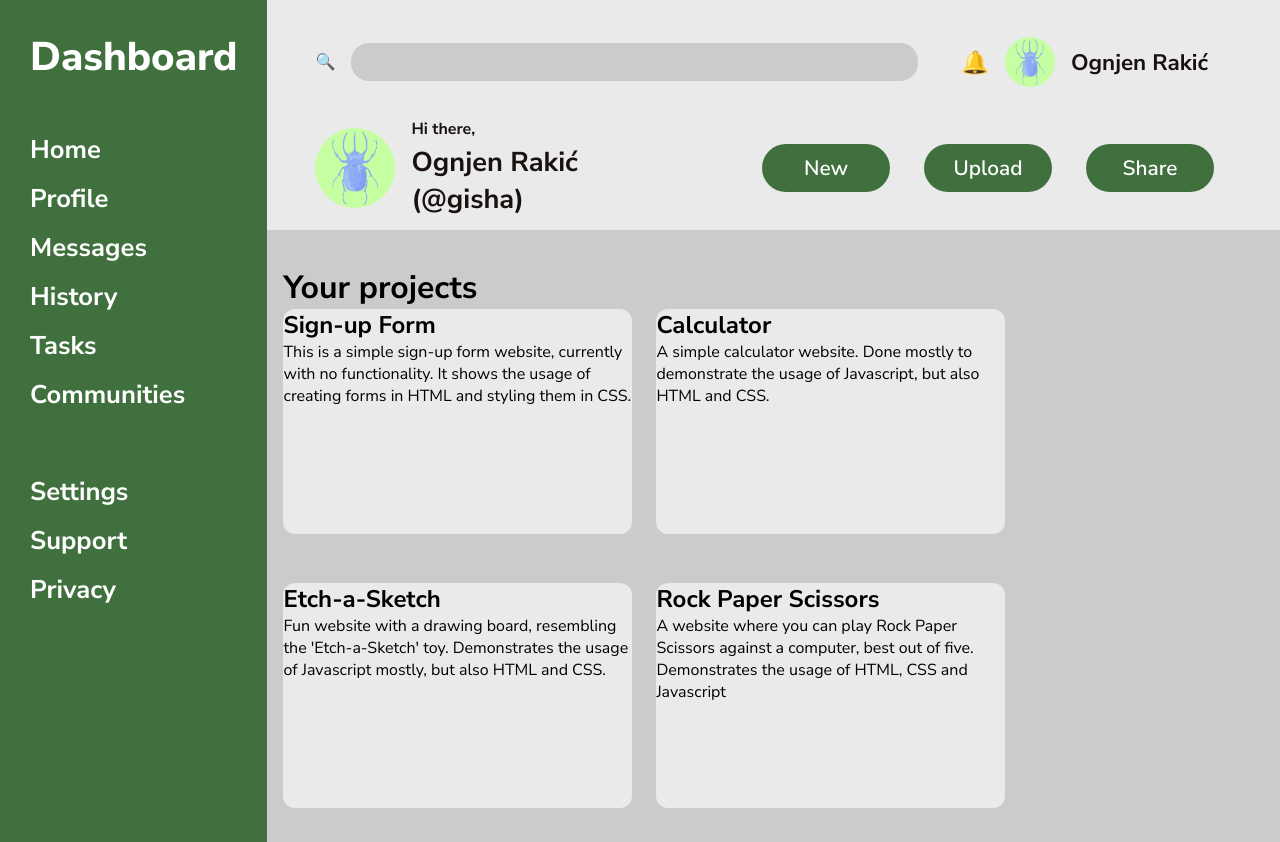
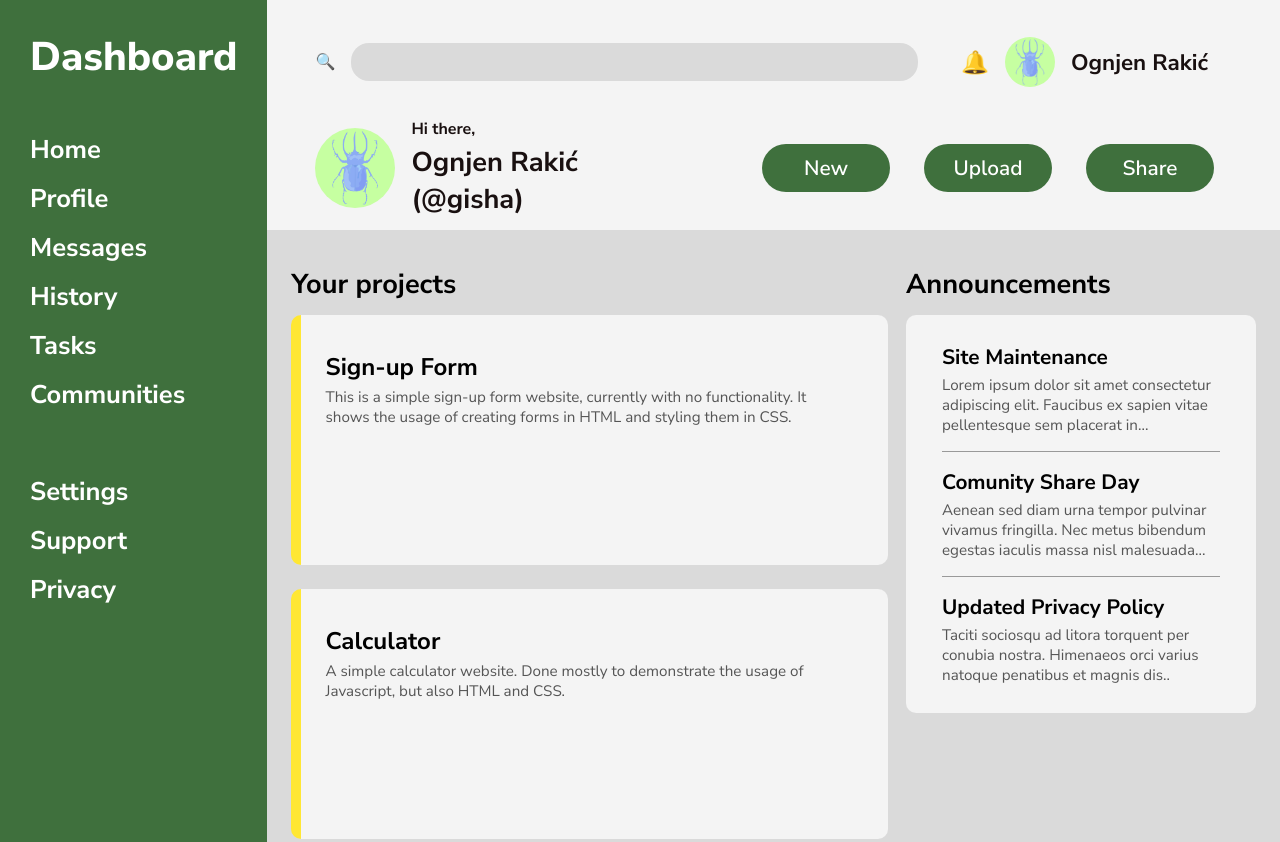
Before and after one commit to gisha313/admin-dashboard, a plain HTML site: page index.html in a window 1280 px wide. Shown: the top 842 px of the page. Drawn offline with Linux system fonts and the light colour scheme.

Commit message:
Add announs content and style it, chng some styles

```diff
--- a/index.html
+++ b/index.html
@@ -119,7 +119,31 @@
                 </div>
             </div>
         </div>
-        <div class="announcements"></div>
+        <div class="announcements">
+            <h1>Announcements</h1>
+            <div class="card-container">
+                <div class="card">
+                    <div class="announcement">
+                        <h2>Site Maintenance</h2>
+                        <p>Lorem ipsum dolor sit amet consectetur adipiscing elit. Faucibus ex sapien vitae pellentesque
+                            sem
+                            placerat in...</p>
+                    </div>
+                    <div class="announcement">
+                        <h2>Comunity Share Day</h2>
+                        <p>Aenean sed diam urna tempor pulvinar vivamus fringilla. Nec metus bibendum egestas iaculis
+                            massa
+                            nisl malesuada...</p>
+                    </div>
+                    <div class="announcement">
+                        <h2>Updated Privacy Policy</h2>
+                        <p>Taciti sociosqu ad litora torquent per conubia nostra. Himenaeos orci varius natoque
+                            penatibus et
+                            magnis dis..</p>
+                    </div>
+                </div>
+            </div>
+        </div>
         <div class="trending"></div>
     </main>
 </body>
--- a/style.css
+++ b/style.css
@@ -8,8 +8,8 @@
   --green-main: #3f703d;
   --yellow: #ffe733;
   --dark-font: #191010;
-  --dark-grey: #cbcbcb;
-  --light-grey: #eaeaea;
+  --dark-grey: #dadada;
+  --light-grey: #f4f4f4;
 
   --profile-pic-small-size: 50px;
   --profile-pic-big-size: 80px;
@@ -150,29 +150,64 @@ ul {
   background: var(--dark-grey);
   display: grid;
   grid-template-columns: minmax(250px, 3fr) 1fr;
-  grid-template-rows: 1fr 1fr;
+  grid-auto-rows: 1fr;
   gap: 18px;
-  padding: 36px 16px;
+  padding: 36px 24px;
 }
 
 .projects {
   grid-row: 1 / 3;
+}
+
+.content > div {
   display: flex;
   flex-direction: column;
+  gap: 12px;
+}
+
+.content h1 {
+  font-size: 1.7rem;
 }
 
 .card-container {
   display: grid;
-  grid-template-columns: repeat(auto-fill, minmax(300px, 1fr));
-  grid-auto-rows: 250px;
+  grid-template-columns: repeat(auto-fill, minmax(350px, 1fr));
+  grid-auto-rows: max-content;
   gap: 24px;
   flex: 1;
 }
 
 .card {
   background: var(--light-grey);
-  border-radius: 12px;
-  height: 225px;
+  border-radius: 10px;
+}
+
+.projects .card {
+  padding: 36px 36px 36px 24px;
+  height: 250px;
+  border-left: 10px solid var(--yellow);
+}
+
+.card p {
+  color: #555;
+  font-size: 0.95rem;
+  padding-top: 4px;
+}
+
+.announcements .card {
+  padding: 12px 36px;
+}
+
+.announcement {
+  padding: 16px 0;
+}
+
+.announcement:not(:last-child) {
+  border-bottom: 1px solid #999;
+}
+
+.announcement h2 {
+  font-size: 1.3rem;
 }
 
 .profile-picture-small {
```
